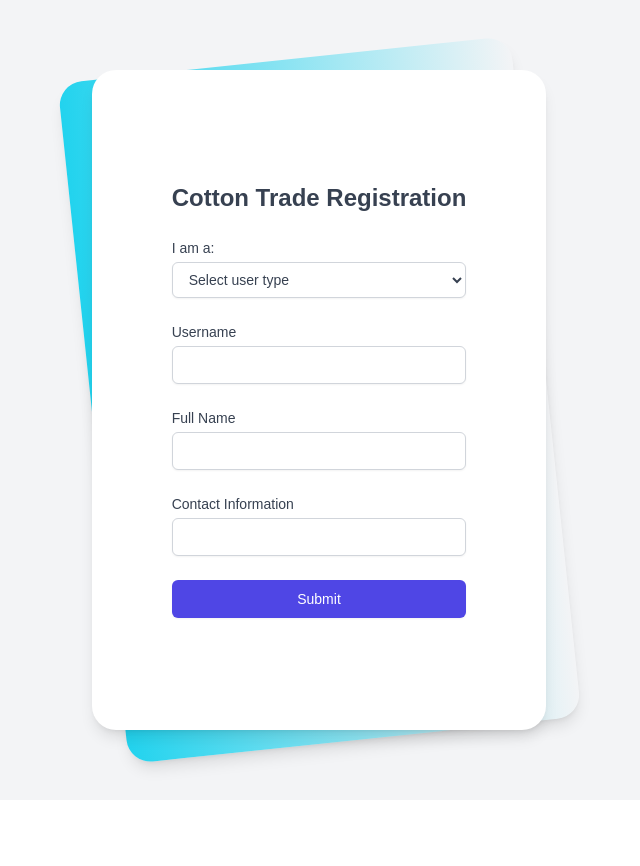
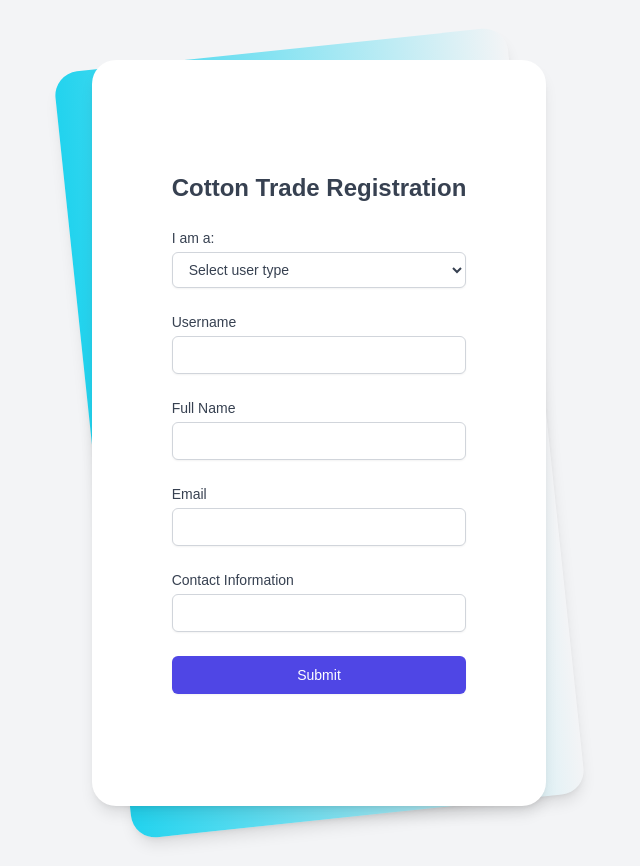
Before and after one commit to Parthmh361/karpkala-prototype1, a Next.js app: page /form in a window 1280 px wide. Shown: the whole page, without its empty margins (321-961 px from the left). Before the commit the page ends 800 px from the top, so only its background shows below. Built offline with nearby package versions, Linux system fonts and the light colour scheme; no server answers.

Commit message:
half way to the form page after auth

```diff
--- a/src/app/api/auth/[auth0]/route.js
+++ b/src/app/api/auth/[auth0]/route.js
@@ -1,5 +1,3 @@
 import { handleAuth, handleCallback } from "@auth0/nextjs-auth0";
 
-export const GET = handleAuth({
-  callback: handleCallback({ redirectUri: "/form" }),
-});
+export const GET = handleAuth();
--- a/src/app/form/page.tsx
+++ b/src/app/form/page.tsx
@@ -1,18 +1,16 @@
 "use client";
 
+import { useRouter } from "next/navigation";
 import { useState, useEffect } from "react";
 import FarmerForm from "../components/FarmerForm";
 import BuyerForm from "../components/BuyerForm";
 import { useUser } from "@auth0/nextjs-auth0/client";
-import Home from "../Home/page";
 
-export default function Fome() {
-
+export default function Form() {
   const { user, error, isLoading } = useUser();
   const [userType, setUserType] = useState<"farmer" | "buyer" | null>(null);
-  // const [isUsernameUnique, setIsUsernameUnique] = useState(true);
   const [formData, setFormData] = useState({
-    email:"" ,
+    email: "",
     username: "",
     name: "",
     contactInfo: "",
@@ -23,51 +21,19 @@ export default function Fome() {
     cottonToBuy: "",
   });
 
+  // Use `useRouter` here to get the router object
+  const router = useRouter();
+
+  // Use useEffect to update formData when user data changes
   useEffect(() => {
-    // Optionally pre-fill user data if available
     if (user) {
-      setFormData({
-        ...formData,
+      setFormData((prevState) => ({
+        ...prevState,
         email: user.email ? user.email : "",
         username: user.name ? user.name : "",
-      });
+      }));
     }
-  }, [user]);
-
-  useEffect(() => {
-    const fetchUser = async () => {
-      try {
-        const response = await fetch(
-          `/api/singleUser?username=${formData.username}`
-        );
-        const data = await response.json();
-        if (data) {
-          // Check for required properties before setting showHome
-          if (
-            data.email &&
-            data.name &&
-            (data.typeOfCotton || data.cottonToBuy) &&
-            (data.occupation === "farmer" || data.occupation === "buyer") &&
-            data.yearsInFarming &&
-            data.address
-          ) {
-            <Home />
-          } else {
-            // Handle cases where data is incomplete
-            console.warn("Incomplete user data for Home:", data);
-          }
-        }
-      } catch (error) {
-        console.error("Error fetching user:", error);
-      }
-    };
-
-    if (formData.username) {
-      fetchUser();
-    }
-  }, [formData.username]);
-
-
+  }, [user]); // Only runs when `user` changes
 
   const handleChange = (
     e: React.ChangeEvent<HTMLInputElement | HTMLSelectElement>
@@ -79,23 +45,26 @@ export default function Fome() {
     }));
   };
 
-
   const handleSubmit = async (e: React.FormEvent) => {
     e.preventDefault();
+
+    try {
       const response = await fetch("http://localhost:3000/api/users", {
         method: "POST",
         headers: { "Content-Type": "application/json" },
         body: JSON.stringify(formData),
       });
+
       if (response.ok) {
         alert("Form submitted successfully!");
+        router.push("/Home"); // Redirect to the '/Home' page
       } else {
         alert("Failed to submit form.");
       }
-
-
-    console.log("Form submitted:", formData);
-    alert("Form submitted successfully!");
+    } catch (error) {
+      console.log(error);
+      // Handle the error appropriately (e.g., display an error message to the user)
+    }
   };
 
   return (
@@ -157,6 +126,23 @@ export default function Fome() {
                       id="name"
                       name="name"
                       value={formData.name}
+                      onChange={handleChange}
+                      className="mt-1 block w-full py-2 px-3 border border-gray-300 bg-white rounded-md shadow-sm focus:outline-none focus:ring-indigo-500 focus:border-indigo-500 sm:text-sm"
+                      required
+                    />
+                  </div>
+                  <div>
+                    <label
+                      htmlFor="name"
+                      className="block text-sm font-medium text-gray-700"
+                    >
+                      Email
+                    </label>
+                    <input
+                      type="text"
+                      id="name"
+                      name="name"
+                      value={formData.email}
                       onChange={handleChange}
                       className="mt-1 block w-full py-2 px-3 border border-gray-300 bg-white rounded-md shadow-sm focus:outline-none focus:ring-indigo-500 focus:border-indigo-500 sm:text-sm"
                       required
--- a/src/app/page.tsx
+++ b/src/app/page.tsx
@@ -1,10 +1,40 @@
+"use client";
+
 import React from "react";
 import Home from "./Home/page";
+import { useState, useEffect } from "react";
+import { useUser } from "@auth0/nextjs-auth0/client";
+import Form from "./form/page";
 
 export default function main() {
-  return (
-    <>
-      <Home />
-    </>
-  );
+  const { user, error, isLoading } = useUser();
+  const [isForm, setIsForm] = useState(false);
+  const username = user?.name;
+
+  useEffect(() => {
+    // if(user && username){
+    //   setIsForm(false)
+    // }
+    const fetchUser = async () => {
+      const response = await fetch(`/api/singleUser?username=${username}`);
+      const data = await response.json();
+      console.log(data);
+      if (response.ok) {
+        // Check for required properties before setting showHome
+        if (!data.email || !data.name || !data.address) {
+          setIsForm(true);
+        } else {
+          // Handle cases where data is incomplete
+          console.warn("Incomplete user data for Home:", data);
+        }
+      } else {
+        setIsForm(false);
+      }
+    };
+
+    if (user) {
+      fetchUser();
+    }
+  }, [username]);
+  return <>{isForm ? <Form /> : <Home />}</>;
 }
```
Lines whose indentation alone changed are shown as unchanged.
